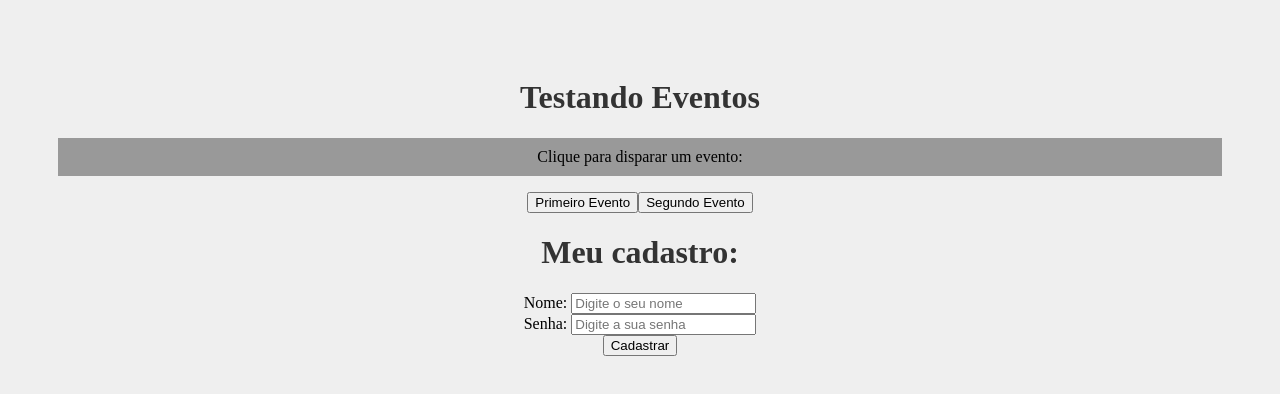
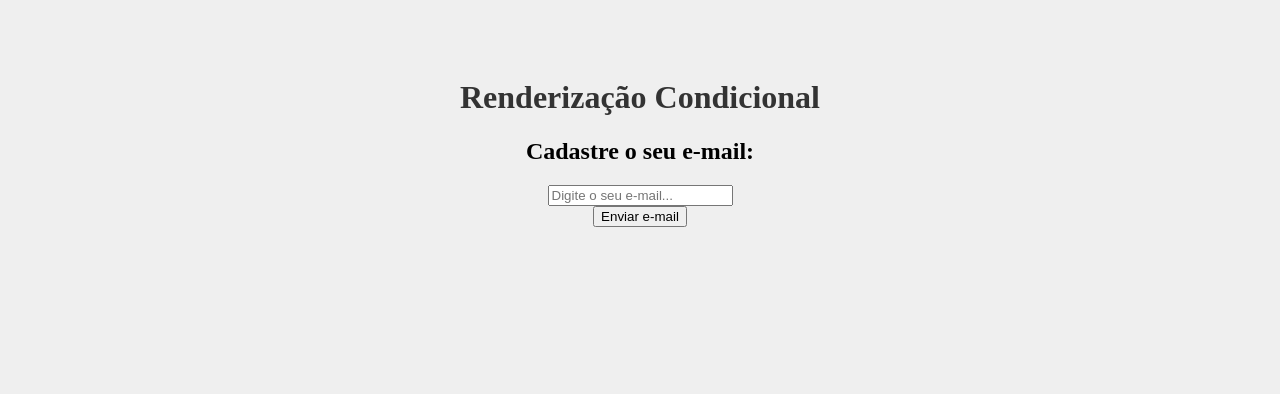
Before and after one commit to icaro-machado/react, a React (Create React App) app in the folder meu-projeto/: page / in a window 1280 px wide. Shown: the top 394 px of the page. Built offline with nearby package versions, Linux system fonts and the light colour scheme.

Commit message:
aula_12
Renderização condicional (if)

```diff
--- a/meu-projeto/src/App.js
+++ b/meu-projeto/src/App.js
@@ -1,14 +1,12 @@
 import './App.css';
-import Evento from './components/Evento';
-import Form from './components/Form';
+import Condicional from './components/Condicional';
 
 function App() {
 
   return (
     <div className="App">
-      <h1>Testando Eventos</h1>
-      <Evento />
-      <Form />
+      <h1>Renderização Condicional</h1>
+      <Condicional />
     </div>
   );
 }
--- /dev/null
+++ b/meu-projeto/src/components/Condicional.js
@@ -0,0 +1,36 @@
+import {useState} from 'react'
+
+function Condicional() {
+
+    const [email, setEmail] = useState()
+    const [userEmail, setUserEmail] = useState()
+
+    function enviarEmail(e) {
+        e.preventDefault()
+        setUserEmail(email)
+        console.log(userEmail)
+    }
+
+    function limparEmail() {
+        setUserEmail(``)
+    }
+
+    return (
+        <div>
+            <h2>Cadastre o seu e-mail:</h2>
+            <form>
+                <input type="email" placeholder="Digite o seu e-mail..." onChange={(e) => setEmail(e.target.value)}/>
+            </form>
+            <button type="submit" onClick={enviarEmail}>Enviar e-mail</button>
+            {userEmail && (
+                <div>
+                    <p>O e-mail do usuário é: {userEmail}</p>
+                    <button onClick={limparEmail}>Limpar e-mail</button>
+                </div>
+            )}
+        </div>
+    )
+
+}
+
+export default Condicional
```
